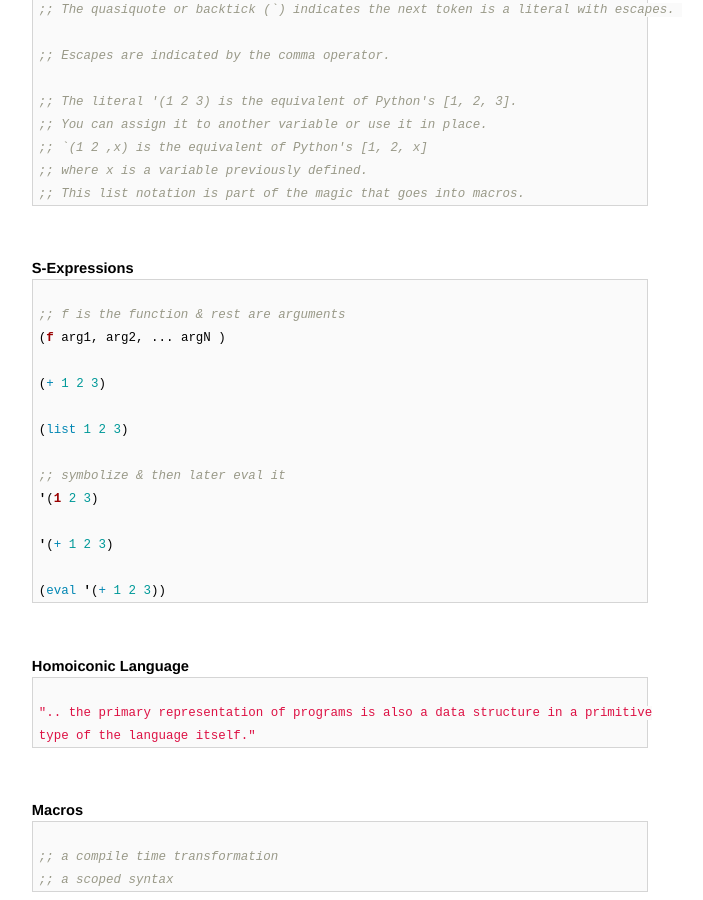
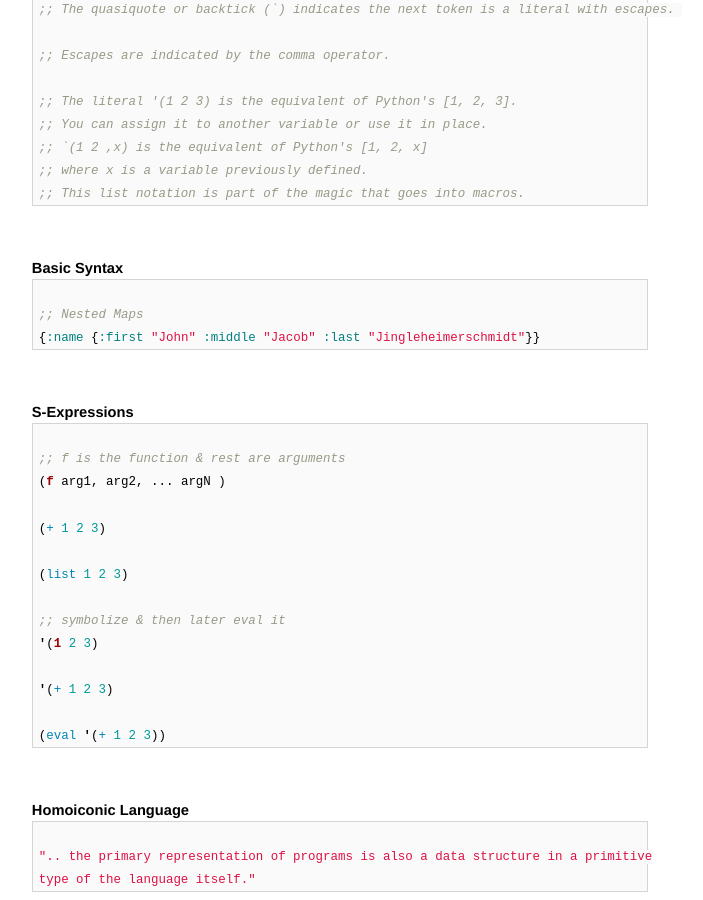
Before and after one commit to AmitKumarDas/amitkumardas.github.io, a Jekyll site: the page built from _posts/2016-08-12-my-lisp-refresher.md, in a window 1280 px wide and 900 px high, scrolled down 1753 px. Shown: the whole window, without its empty margins (300-1003 px from the left). Built offline with Jekyll 4.4.1, drawn with Linux system fonts in a browser that asks for light colours.

Commit message:
Update 2016-08-12-my-lisp-refresher.md

````diff
--- a/_posts/2016-08-12-my-lisp-refresher.md
+++ b/_posts/2016-08-12-my-lisp-refresher.md
@@ -99,6 +99,15 @@ title: My lisp refresher
 
 <br />
 
+### Basic Syntax
+
+```clojure
+
+;; Nested Maps
+{:name {:first "John" :middle "Jacob" :last "Jingleheimerschmidt"}}
+```
+
+<br />
 
 ### S-Expressions
 
````
